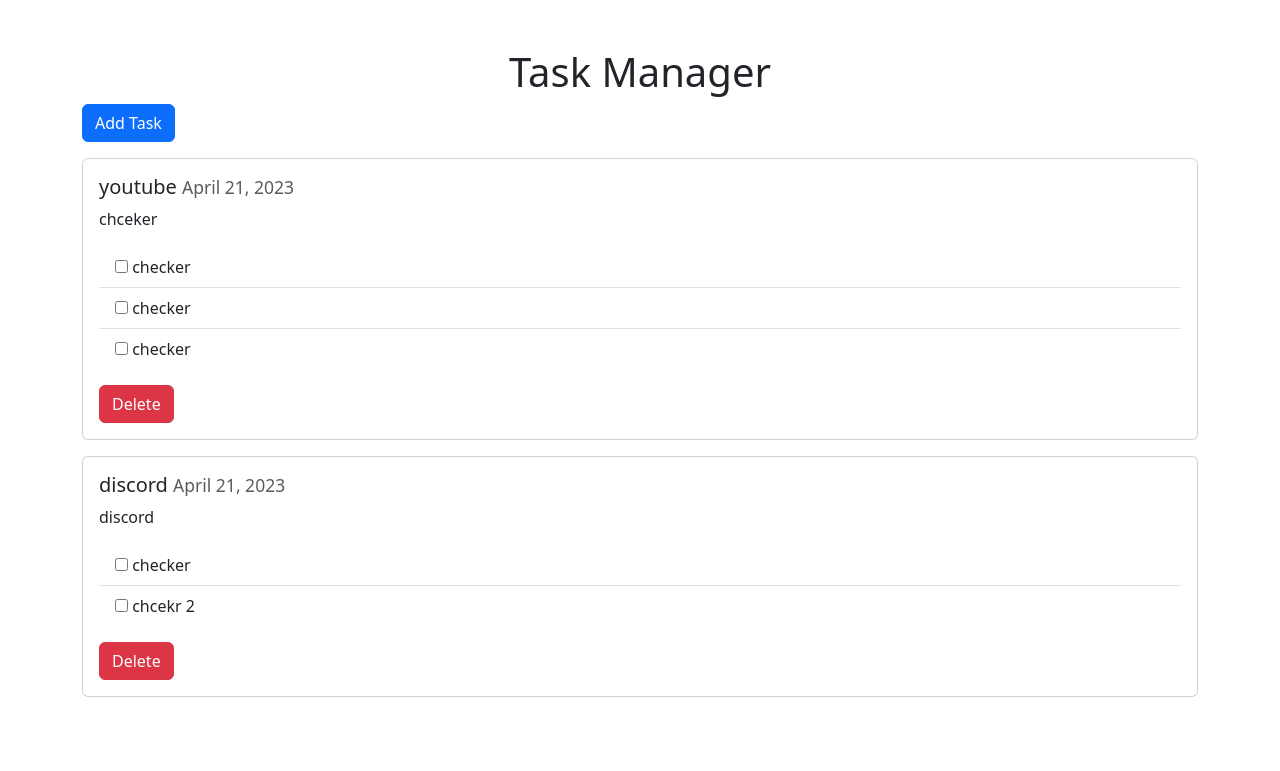
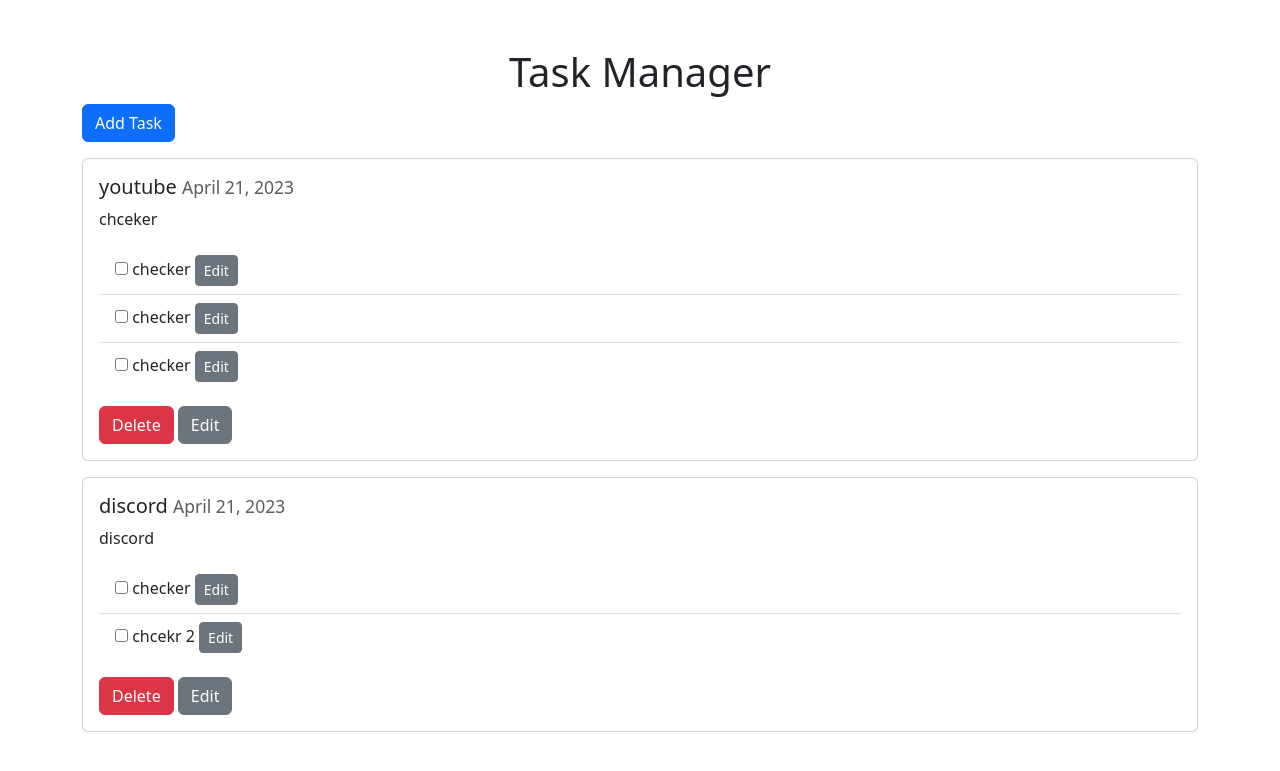
Before and after one commit to DivinusMessor/taskManager, a Flask app: page / in a window 1280 px wide. Shown: the top 771 px of the page. Run offline with Flask 3, Linux system fonts and the light colour scheme; data comes from the database, SQL or seed files in the repository.

Commit message:
added the edit button but it creates a popup window and I want it to just make the text ediable

```diff
--- a/templates/index.html
+++ b/templates/index.html
@@ -24,10 +24,12 @@
                             <li class="list-group-item">
                                 <input type="checkbox" id="checkbox-{{ todo.id }}" {% if todo.completed %}checked{% endif %} onchange="toggleTodo({{ todo.id }})">
                                 <span id="todo-content-{{ todo.id }}"{% if todo.completed %} style="text-decoration: line-through"{% endif %}>{{ todo.content }}</span>
+                                <button class="btn btn-secondary btn-sm" onclick="editTodo({{ todo.id }})">Edit</button>
                             </li>
                         {% endfor %}
                     </ul>
                     <button class="btn btn-danger mt-3" onclick="deleteTask({{ task.id }})">Delete</button>
+                    <button class="btn btn-secondary mt-3" onclick="editTask({{ task.id }})">Edit</button>
                 </div>
             </div>
         {% endfor %}
@@ -68,7 +70,7 @@
             }
 
             // Call your delete task API
-            fetch(`/tasks/${task_id}`, { // Change /delete_task/ to /tasks/
+            fetch(`/tasks/${task_id}`, {
                 method: 'DELETE',
             })
             .then(response => {
@@ -84,6 +86,34 @@
                 alert("Error deleting task. Please try again.");
             });
         }
+
+        function editTask(task_id) {
+            const taskTitle = document.querySelector(`#task-card-${task_id} .card-title`);
+            const newTitle = prompt("Edit task title:", taskTitle.textContent);
+
+            if (newTitle === null || newTitle.trim() === "") {
+                return; // User clicked "Cancel" or entered an empty string
+            }
+
+            // Call your edit task API here, and update the title in the DOM when successful
+            // For example:
+            // fetch(`/tasks/${task_id}`, { method: 'PUT', ... })
+            taskTitle.textContent = newTitle;
+        }
+
+        function editTodo(todo_id) {
+            const todoContent = document.querySelector(`#todo-content-${todo_id}`);
+            const newContent = prompt("Edit todo content:", todoContent.textContent);
+
+            if (newContent === null || newContent.trim() === "") {
+                return; // User clicked "Cancel" or entered an empty string
+            }
+
+            // Call your edit todo API here, and update the content in the DOM when successful
+            // For example:
+            // fetch(`/todos/${todo_id}`, { method: 'PUT', ... })
+            todoContent.textContent = newContent;
+        }
     </script>
 </body>
 </html>
```
